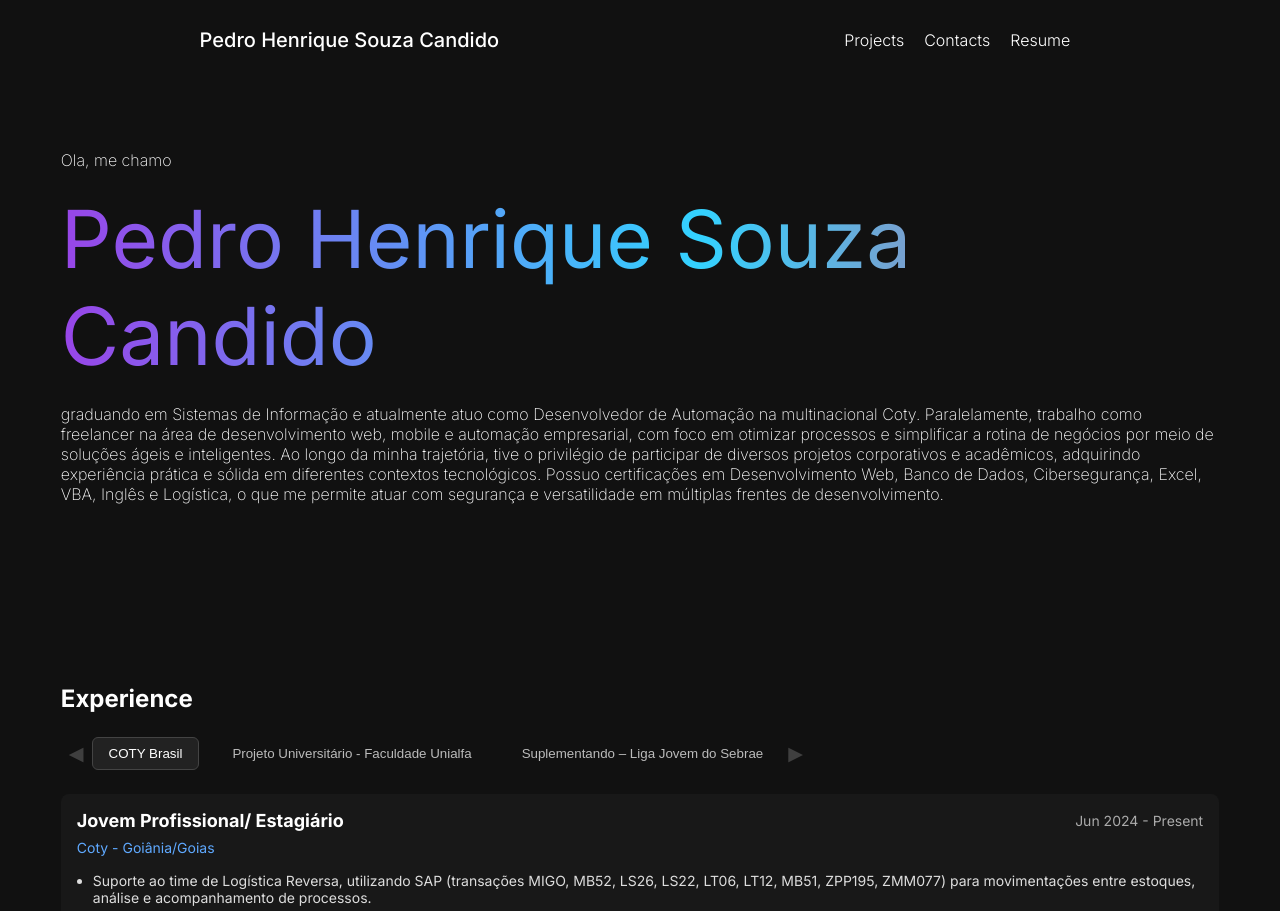
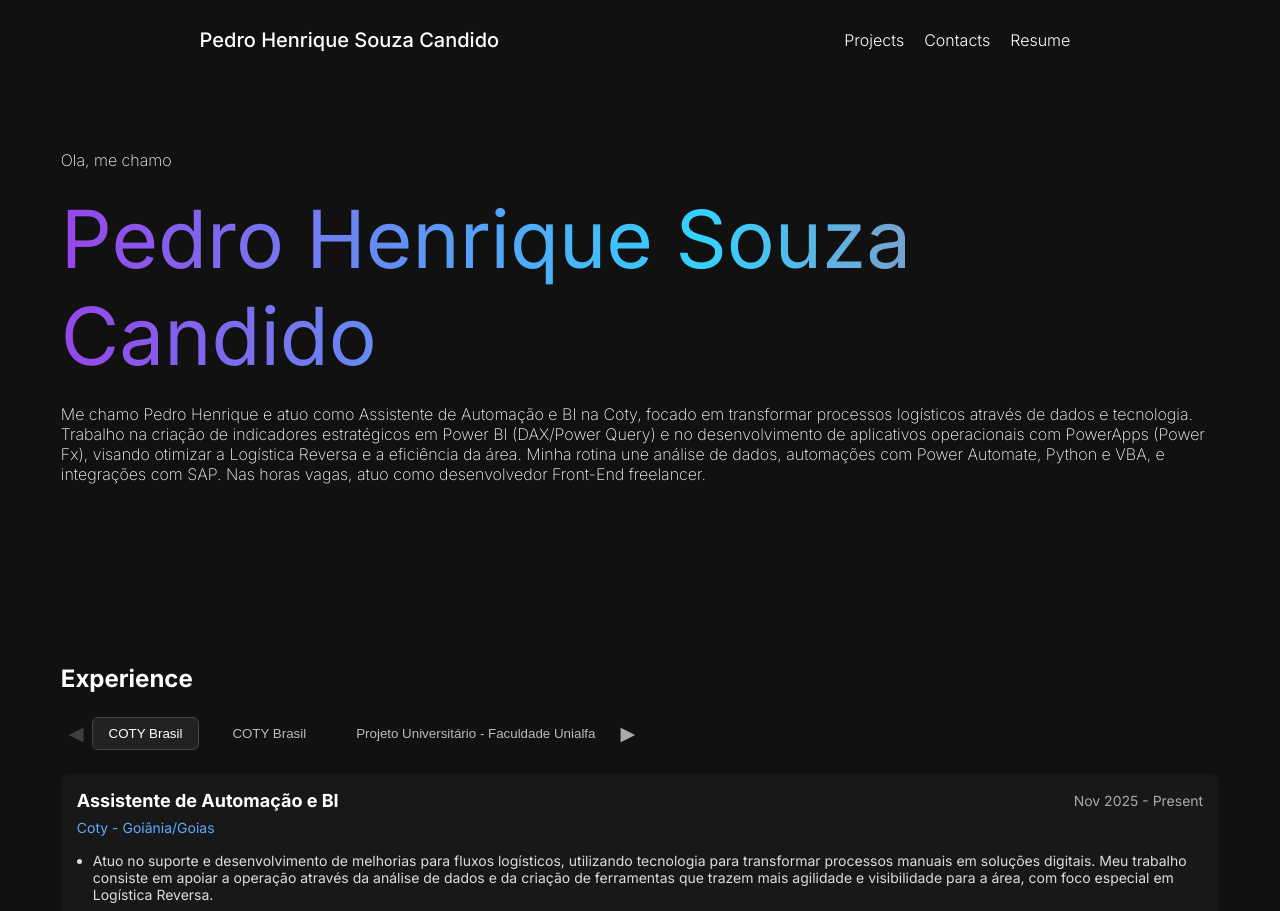
Before and after one commit to PredoH1/Portfolio, a React (Vite) app: page / in a window 1280 px wide. Shown: the top 911 px of the page. Built offline with nearby package versions, Linux system fonts and the light colour scheme.

Commit message:
Feat: Atualizacao do portfolio

```diff
--- a/src/pages/Home/index.jsx
+++ b/src/pages/Home/index.jsx
@@ -9,9 +9,21 @@ function Home() {
   const experiences = [
     {
       company: "COTY Brasil",
+      role: "Assistente de Automação e BI",
+      location: "Coty - Goiânia/Goias",
+      date: "Nov 2025 - Present",
+      details: [
+        "Atuo no suporte e desenvolvimento de melhorias para fluxos logísticos, utilizando tecnologia para transformar processos manuais em soluções digitais. Meu trabalho consiste em apoiar a operação através da análise de dados e da criação de ferramentas que trazem mais agilidade e visibilidade para a área, com foco especial em Logística Reversa.",
+        "Análise de Dados e BI: Apoio na criação de indicadores (KPIs) no Power BI, realizando desde o tratamento de dados no Power Query e gerenciamento de relacionamentos até a criação de medidas em DAX para facilitar a tomada de decisão.",
+        "Digitalização de Processos: Desenvolvimento de aplicativos operacionais em PowerApps (PowerFx), focados em facilitar a coleta de dados e a rotina da Logística Reversa.",
+        "Automação de Rotinas: Criação de fluxos de automação utilizando Power Automate, Python e macros para integrar dados entre SAP e Excel, visando reduzir tarefas repetitivas e erros manuais.",
+      ],
+    },
+    {
+      company: "COTY Brasil",
       role: "Jovem Profissional/ Estagiário",
       location: "Coty - Goiânia/Goias",
-      date: "Jun 2024 - Present",
+      date: "Jun 2024 - Nov 2025",
       details: [
         "Suporte ao time de Logística Reversa, utilizando SAP (transações MIGO, MB52, LS26, LS22, LT06, LT12, MB51, ZPP195, ZMM077) para movimentações entre estoques, análise e acompanhamento de processos. ",
         "Manipulação e análise de dados via Excel, com foco em filtragem, listagem e consolidação de informações. ",
@@ -61,18 +73,15 @@ function Home() {
             <p className={style.apresentacao}>Ola, me chamo</p>
             <h1 className={style.nomeTitle}>Pedro Henrique Souza Candido</h1>
             <p className={style.apresentacao}>
-              graduando em Sistemas de Informação e atualmente atuo como
-              Desenvolvedor de Automação na multinacional Coty. Paralelamente,
-              trabalho como freelancer na área de desenvolvimento web, mobile e
-              automação empresarial, com foco em otimizar processos e
-              simplificar a rotina de negócios por meio de soluções ágeis e
-              inteligentes. Ao longo da minha trajetória, tive o privilégio de
-              participar de diversos projetos corporativos e acadêmicos,
-              adquirindo experiência prática e sólida em diferentes contextos
-              tecnológicos. Possuo certificações em Desenvolvimento Web, Banco
-              de Dados, Cibersegurança, Excel, VBA, Inglês e Logística, o que me
-              permite atuar com segurança e versatilidade em múltiplas frentes
-              de desenvolvimento.
+              Me chamo Pedro Henrique e atuo como Assistente de Automação e BI
+              na Coty, focado em transformar processos logísticos através de
+              dados e tecnologia. Trabalho na criação de indicadores
+              estratégicos em Power BI (DAX/Power Query) e no desenvolvimento de
+              aplicativos operacionais com PowerApps (Power Fx), visando
+              otimizar a Logística Reversa e a eficiência da área. Minha rotina
+              une análise de dados, automações com Power Automate, Python e VBA,
+              e integrações com SAP. Nas horas vagas, atuo como desenvolvedor
+              Front-End freelancer.
             </p>
           </section>
 
--- a/src/pages/Resume/index.jsx
+++ b/src/pages/Resume/index.jsx
@@ -11,6 +11,7 @@ import "swiper/css/pagination";
 register();
 
 import htmlIcon from "../../assets/html.png";
+import biIcon from "../../assets/powerBi.png";
 import cssIcon from "../../assets/css.png";
 import excelIcon from "../../assets/excel.png";
 import googleSitesIcon from "../../assets/googleSites.png";
@@ -38,6 +39,7 @@ function Resume() {
   const [modalFile, setModalFile] = useState(null);
 
   const techIcons = [
+    biIcon,
     htmlIcon,
     cssIcon,
     excelIcon,
@@ -90,18 +92,19 @@ function Resume() {
           {/* Resumo / Bibliografia */}
           <section className={style.aboutMe}>
             <p className={style.bio}>
-              Olá! Sou Pedro Henrique Souza Candido, graduando em Sistemas de
-              Informação e atualmente atuo como Desenvolvedor de Automação na
-              multinacional Coty. Paralelamente, trabalho como freelancer na
-              área de desenvolvimento web, mobile e automação empresarial, com
-              foco em otimizar processos e simplificar a rotina de negócios por
-              meio de soluções ágeis e inteligentes. Ao longo da minha
-              trajetória, tive o privilégio de participar de diversos projetos
-              corporativos e acadêmicos, adquirindo experiência prática e sólida
-              em diferentes contextos tecnológicos. Possuo certificações em
-              Desenvolvimento Web, Banco de Dados, Cibersegurança, Excel, VBA,
-              Inglês e Logística, o que me permite atuar com segurança e
-              versatilidade em múltiplas frentes de desenvolvimento.
+              Olá! Sou Pedro Henrique Souza Candido Graduando em Sistemas de
+              Informação e Assistente de Automação e BI na multinacional Coty.
+              Meu foco é transformar processos operacionais em soluções digitais
+              inteligentes, unindo análise de dados e desenvolvimento de
+              software para simplificar rotinas de negócio. Atualmente, trabalho
+              na interseção entre Logística e Tecnologia, desenvolvendo
+              indicadores estratégicos em Power BI (DAX/Query), aplicativos
+              operacionais em PowerApps e automações complexas que integram
+              Python, SAP e o ecossistema Power Platform. Paralelamente, atuo
+              como desenvolvedor freelancer, entregando soluções web e mobile
+              sob medida. Com sólida experiência em Banco de Dados,
+              Desenvolvimento Web (React/Next.js) e Automação Empresarial, busco
+              sempre aliar agilidade técnica com foco no resultado final.
             </p>
           </section>
 
```
Also changed, not shown: src/assets/powerBi.png (added).
